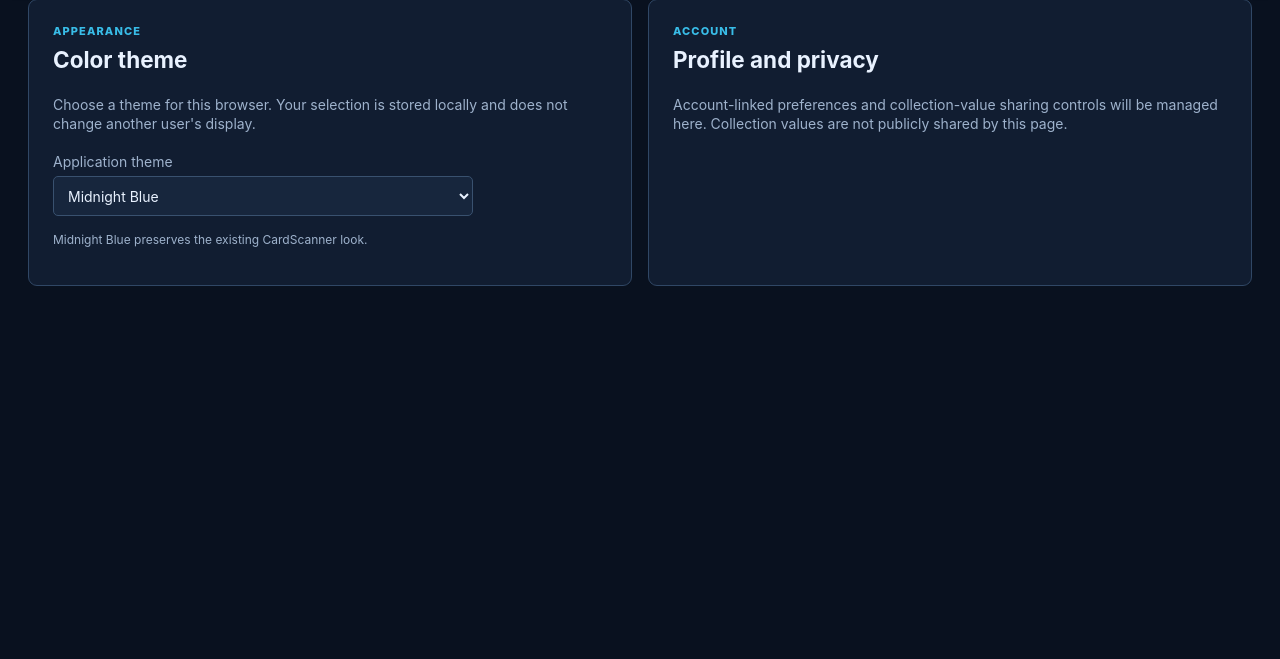
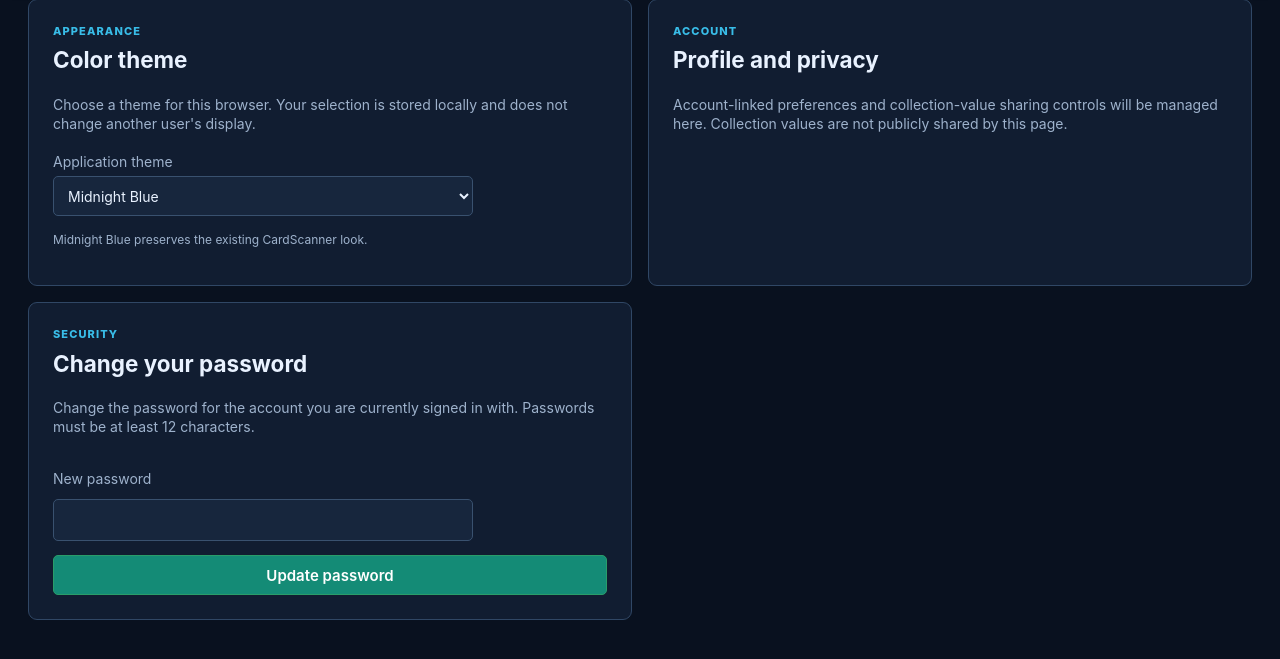
Before and after one commit to Woytsekj/CardScanner, a Python web app: template templates/preferences.html in a window 1280 px wide. Shown: the part 101-760 px from the top of the page. Run offline with Jinja, Linux system fonts and the light colour scheme; the template is opened without the code that fills it, so the values that code supplies are empty.

Commit message:
ui: move self-service password change to preferences

```diff
--- a/templates/preferences.html
+++ b/templates/preferences.html
@@ -5,9 +5,9 @@
   <meta name="csrf-token" content="{{ csrf_token }}">
   <meta name="viewport" content="width=device-width, initial-scale=1">
   <title>Preferences · CardScanner</title>
-  <link rel="stylesheet" href="{{ url_for('static', filename='app.css', v='39.13.0') }}">
+  <link rel="stylesheet" href="{{ url_for('static', filename='app.css', v='39.14.0') }}">
   <script src="{{ url_for('static', filename='security.js') }}" defer></script>
-  <script src="{{ url_for('static', filename='theme.js', v='39.13.0') }}" defer></script>
+  <script src="{{ url_for('static', filename='theme.js', v='39.14.0') }}" defer></script>
 </head>
 <body>
   {% set page_title = 'Preferences' %}
@@ -15,6 +15,7 @@
   {% set active_page = 'preferences' %}
   {% include '_app_header.html' %}
   <main class="preferences-page">
+    {% if message %}<div class="status admin-message">{{ message }}</div>{% endif %}
     <section class="preferences-grid">
       <article class="admin-panel preference-panel">
         <div class="panel-eyebrow">Appearance</div>
@@ -30,6 +31,16 @@
         <h2>Profile and privacy</h2>
         <p class="subtle">Account-linked preferences and collection-value sharing controls will be managed here. Collection values are not publicly shared by this page.</p>
       </article>
+      <article class="admin-panel preference-panel">
+        <div class="panel-eyebrow">Security</div>
+        <h2>Change your password</h2>
+        <p class="subtle">Change the password for the account you are currently signed in with. Passwords must be at least 12 characters.</p>
+        <form method="post" action="{{ url_for('change_password') }}" class="manual-form preference-password-form">
+          <input type="hidden" name="csrf_token" value="{{ csrf_token }}">
+          <label>New password<input type="password" name="password" minlength="12" autocomplete="new-password" required></label>
+          <button class="button" type="submit">Update password</button>
+        </form>
+      </article>
     </section>
   </main>
 </body>
```
